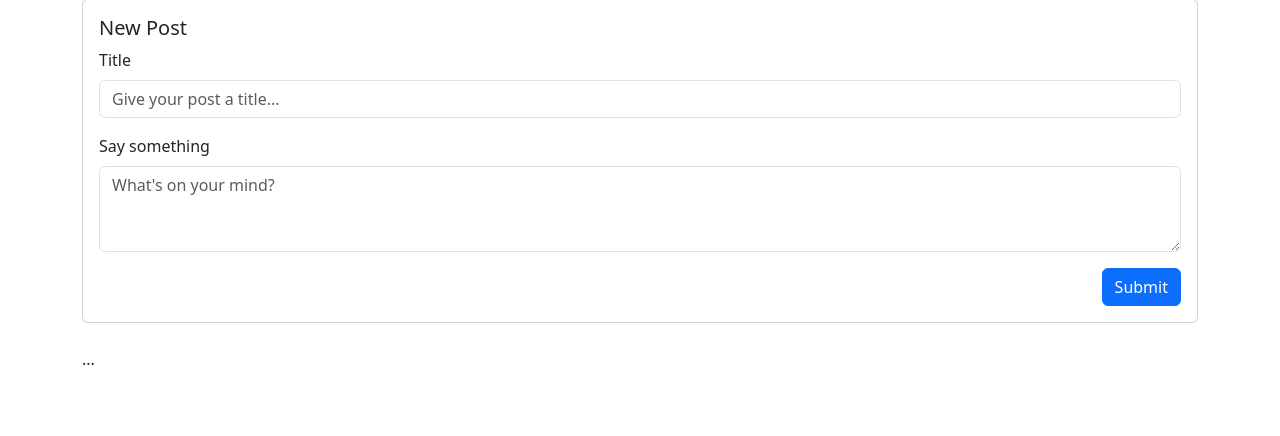
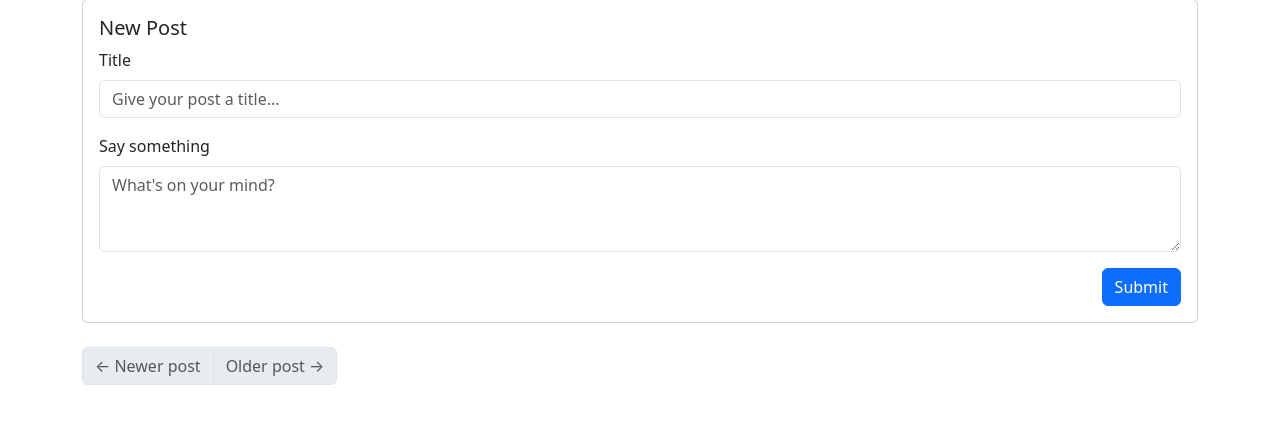
Before and after one commit to yangyaoming158/microblog, a Flask app: page / in a window 1280 px wide. Shown: the part 129-565 px from the top of the page. Run offline with Flask 3, Linux system fonts and the light colour scheme; the visitor is signed in with stand-in values (Sample User, id 1); data comes from the database, SQL or seed files in the repository; data that the repository does not hold is empty; some libraries are stand-ins or nearby versions.

Commit message:
paginate Bug fix

```diff
--- a/app/templates/index.html
+++ b/app/templates/index.html
@@ -50,6 +50,19 @@
 
     <!-- 分页导航 (保持不变) -->
     <nav aria-label="Post navigation">
-       ...
+       <nav aria-label="Post navigation">
+        <ul class="pagination">
+            <li class="page-item{% if not prev_url %} disabled{% endif %}">
+                <a class="page-link" href="#">
+                    <span aria-hidden="true">&larr;</span> {{ _('Newer post') }}
+                </a>
+            </li>
+            <li class="page-item{% if not next_url %} disabled{% endif %}">
+                <a class="page-link" href="#">
+                    {{ _('Older post') }} <span aria-hidden="true">&rarr;</span>
+                </a>
+            </li>
+        </ul>
+    </nav>
     </nav>
 {% endblock %}
```
